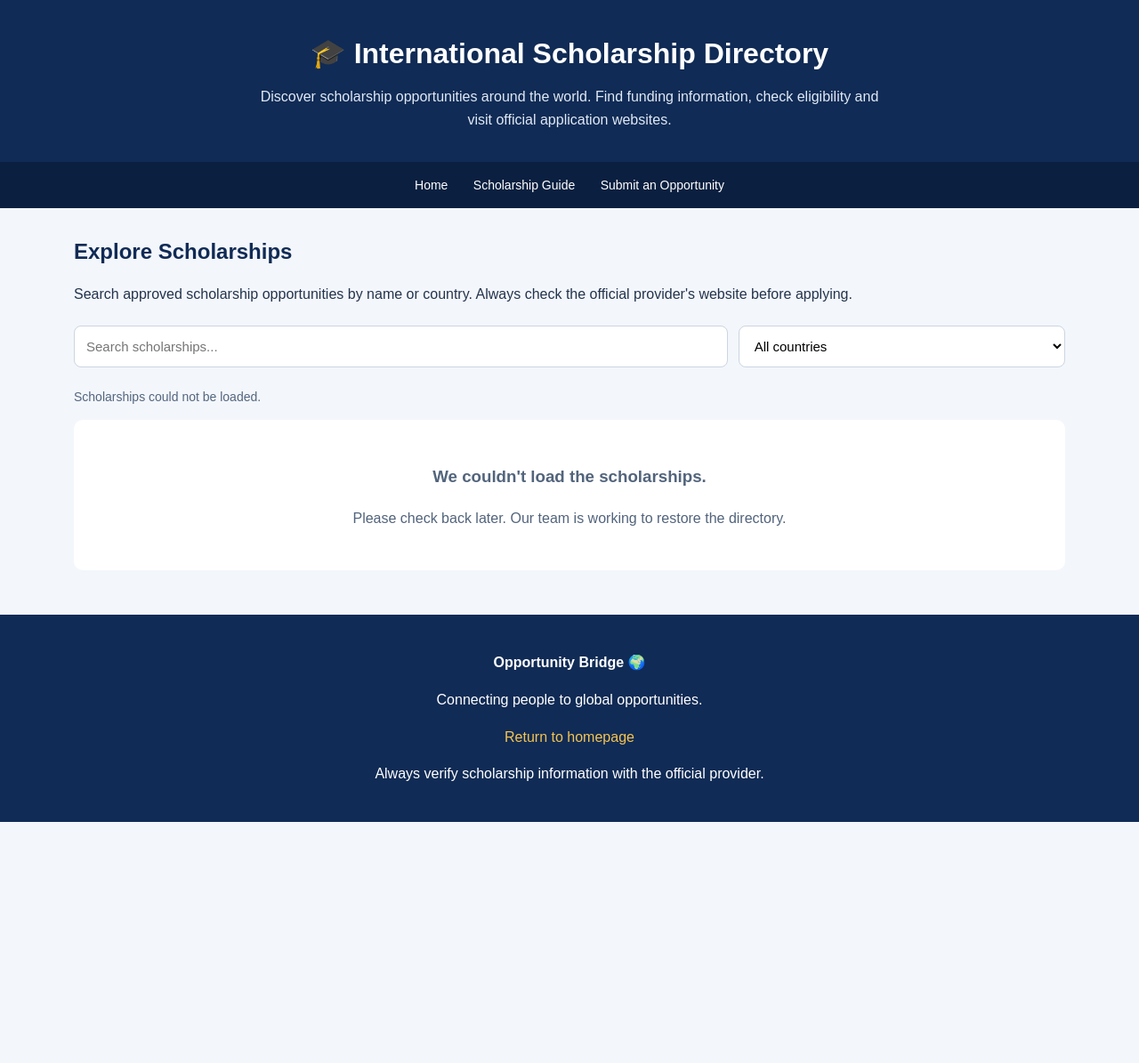
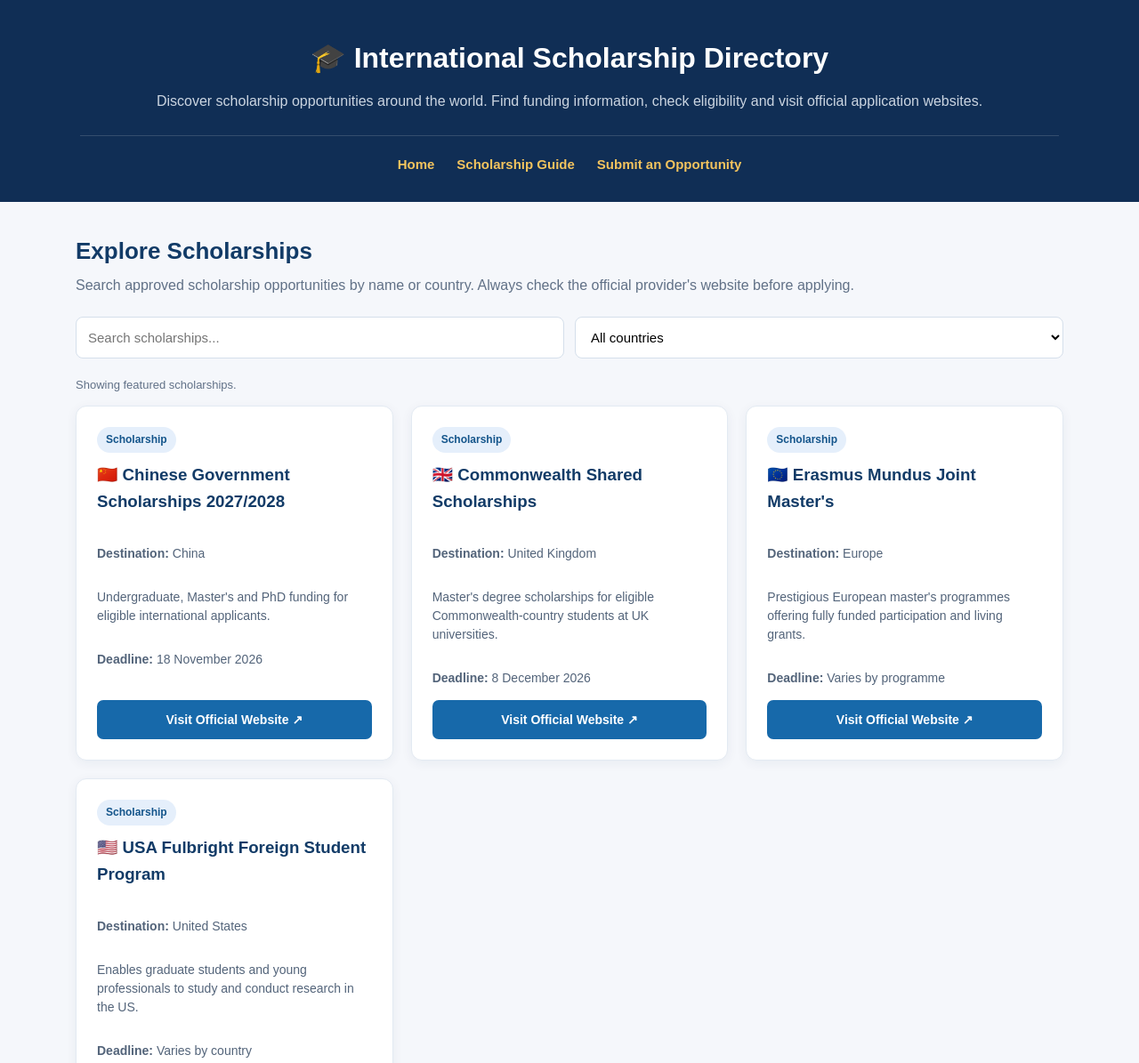
Before and after one commit to georgenjogu8326/Opportunity-Bridge, a plain HTML site: page scholarships.html in a window 1280 px wide. Shown: the top 1195 px of the page at 89% size. Before the commit the page ends 924 px from the top, so only its background shows below. Drawn offline with Linux system fonts and the light colour scheme; no server answers.

Commit message:
Revise scholarships.html with new content and styles
Updated scholarship page with new title, description, and layout changes. Improved styling and added Cloudflare Web Analytics.

```diff
--- a/scholarships.html
+++ b/scholarships.html
@@ -1,35 +1,35 @@
-
 <!DOCTYPE html>
 <html lang="en">
 <head>
+  <!-- Cloudflare Web Analytics -->
+  <script type="module" src="https://static.cloudflareinsights.com/beacon.min.js" data-cf-beacon='{"token": "d8ed4490cbda4b3c850ea7be3de24903"}'></script>
+  <!-- End Cloudflare Web Analytics -->
+
   <meta charset="UTF-8">
   <meta name="viewport" content="width=device-width, initial-scale=1.0">
 
-  <title>International Scholarships 2027 | Opportunity Bridge</title>
-
-  <meta name="description" content="Discover international scholarships for undergraduate, postgraduate and doctoral students. Explore eligibility, deadlines and official application links.">
-
+  <title>International Scholarship Directory | Opportunity Bridge</title>
+  <meta name="description" content="Discover scholarship opportunities around the world. Find funding information, check eligibility and visit official application websites.">
   <meta name="robots" content="index, follow">
+  <link rel="canonical" href="https://opportunity-bridge.pages.dev/scholarships.html">
 
   <link rel="icon" type="image/svg+xml" href="/favicon.svg">
 
   <style>
-    * {
-      box-sizing: border-box;
-    }
+    * { box-sizing: border-box; scroll-behavior: smooth; }
 
     body {
       margin: 0;
-      font-family: Arial, sans-serif;
-      background: #f3f6fb;
-      color: #24344d;
+      font-family: Arial, Helvetica, sans-serif;
+      background: #f5f7fb;
+      color: #172b4d;
       line-height: 1.6;
     }
 
     header {
-      background: #102b55;
+      background: #102e55;
       color: white;
-      padding: 35px 20px;
+      padding: 40px 7% 30px;
       text-align: center;
     }
 
@@ -39,372 +39,293 @@
     }
 
     header p {
-      max-width: 700px;
-      margin: auto;
-      color: #e0e9f5;
+      color: #cbd5e1;
+      margin: 0 0 25px;
+      font-size: 16px;
     }
 
     nav {
-      background: #0b2040;
-      padding: 13px;
-      text-align: center;
+      display: flex;
+      justify-content: center;
+      flex-wrap: wrap;
+      gap: 25px;
+      border-top: 1px solid rgba(255,255,255,0.15);
+      padding-top: 20px;
     }
 
     nav a {
-      color: white;
+      color: #f4c45e;
       text-decoration: none;
-      margin: 0 12px;
-      font-size: 14px;
+      font-size: 15px;
+      font-weight: bold;
     }
 
-    .container {
+    nav a:hover { text-decoration: underline; }
+
+    main {
       max-width: 1150px;
-      margin: 30px auto;
-      padding: 0 18px;
+      margin: 35px auto;
+      padding: 0 20px;
     }
 
-    .intro {
-      margin-bottom: 22px;
+    .section-heading { margin-bottom: 22px; }
+
+    .section-heading h2 {
+      font-size: 26px;
+      margin-bottom: 5px;
+      color: #123b67;
     }
 
-    .intro h2 {
-      color: #102b55;
-      margin-bottom: 5px;
+    .section-heading p { color: #617187; margin-top: 0; }
+
+    .filters {
+      display: flex;
+      gap: 12px;
+      flex-wrap: wrap;
+      margin-bottom: 20px;
     }
 
-    .filters {
-      display: grid;
-      grid-template-columns: 2fr 1fr;
-      gap: 12px;
-      margin: 22px 0;
-    }
-
-    input, select {
-      width: 100%;
+    .filters select, .filters input {
+      background: white;
+      flex: 1;
+      min-width: 220px;
       padding: 13px;
-      border: 1px solid #cbd5e1;
+      border: 1px solid #d5dfeb;
       border-radius: 8px;
-      background: white;
       font-size: 15px;
     }
 
-    .results {
-      margin: 15px 0;
-      color: #53657e;
-      font-size: 14px;
+    #loadStatus {
+      color: #617187;
+      font-size: 13px;
+      margin: 12px 0;
     }
 
     .cards {
       display: grid;
-      grid-template-columns: repeat(auto-fit, minmax(270px, 1fr));
+      grid-template-columns: repeat(auto-fit,minmax(280px,1fr));
       gap: 20px;
     }
 
     .card {
       background: white;
-      padding: 22px;
+      padding: 23px;
       border-radius: 12px;
-      border: 1px solid #dce4ef;
-      box-shadow: 0 4px 14px rgba(20, 45, 80, 0.05);
+      border: 1px solid #e3eaf2;
+      box-shadow: 0 3px 13px rgba(20,50,80,.06);
       display: flex;
       flex-direction: column;
     }
 
+    .card h3 { color: #123b67; margin-top: 10px; }
+    .card p { color: #53647a; font-size: 14px; line-height: 1.5; }
+
     .tag {
       display: inline-block;
-      background: #e4f4eb;
-      color: #17633d;
+      background: #e5effb;
+      color: #14558b;
+      padding: 5px 10px;
       border-radius: 20px;
-      padding: 5px 12px;
       font-size: 12px;
-      margin-bottom: 12px;
-      width: fit-content;
-    }
-
-    .card h3 {
-      color: #153c70;
-      margin: 0 0 15px;
-      font-size: 19px;
-    }
-
-    .detail {
-      margin: 7px 0;
-      font-size: 14px;
-      color: #52647c;
-      overflow-wrap: anywhere;
-    }
-
-    .description {
-      font-size: 14px;
-      margin: 12px 0;
-      color: #52647c;
-    }
-
-    .apply {
-      display: block;
-      text-align: center;
-      background: #176bb0;
-      color: white;
-      text-decoration: none;
-      padding: 12px;
-      border-radius: 7px;
-      margin-top: auto;
+      align-self: flex-start;
       font-weight: bold;
     }
 
-    .apply:hover {
-      background: #104e83;
+    .deadline { font-size: 13px; color: #42566f; }
+
+    .card a {
+      display: inline-block;
+      background: #1769aa;
+      color: white;
+      padding: 11px 14px;
+      text-align: center;
+      border-radius: 7px;
+      text-decoration: none;
+      margin-top: auto;
+      font-weight: bold;
+      font-size: 14px;
     }
 
-    .empty, .loading, .error {
+    .card a:hover { background: #0e4d82; }
+
+    .empty {
       background: white;
-      padding: 30px;
+      padding: 35px;
       border-radius: 10px;
       text-align: center;
-      color: #52647c;
       grid-column: 1 / -1;
+      color: #53647a;
+      box-shadow: 0 3px 13px rgba(20,50,80,.06);
     }
 
     footer {
-      background: #102b55;
+      text-align: center;
+      padding: 35px 20px;
+      background: #102e55;
       color: white;
-      text-align: center;
-      padding: 25px 15px;
-      margin-top: 50px;
+      margin-top: 65px;
     }
 
-    footer a {
-      color: #f5c451;
-      text-decoration: none;
-    }
-
-    @media (max-width: 600px) {
-      header h1 {
-        font-size: 25px;
-      }
-
-      .filters {
-        grid-template-columns: 1fr;
-      }
-
-      nav a {
-        display: inline-block;
-        margin: 5px 8px;
-      }
-    }
+    footer a { color: #f4bd4f; text-decoration: none; }
   </style>
 </head>
-
 <body>
 
 <header>
   <h1>🎓 International Scholarship Directory</h1>
-  <p>
-    Discover scholarship opportunities around the world.
-    Find funding information, check eligibility and visit official application websites.
-  </p>
+  <p>Discover scholarship opportunities around the world. Find funding information, check eligibility and visit official application websites.</p>
+  <nav>
+    <a href="index.html">Home</a>
+    <a href="scholarship-guide.html">Scholarship Guide</a>
+    <a href="index.html#contact">Submit an Opportunity</a>
+  </nav>
 </header>
 
-<nav>
-  <a href="index.html">Home</a>
-  <a href="scholarship-guide.html">Scholarship Guide</a>
-  <a href="index.html#submit">Submit an Opportunity</a>
-</nav>
+<main>
+  <section>
+    <div class="section-heading">
+      <h2>Explore Scholarships</h2>
+      <p>Search approved scholarship opportunities by name or country. Always check the official provider's website before applying.</p>
+    </div>
 
-<main class="container">
+    <div class="filters">
+      <input id="search" type="search" placeholder="Search scholarships..." aria-label="Search scholarships">
+      <select id="country" aria-label="Filter by country">
+        <option value="">All countries</option>
+        <option value="Global">Global</option>
+        <option value="China">China</option>
+        <option value="United Kingdom">United Kingdom</option>
+        <option value="Europe">Europe</option>
+        <option value="United States">United States</option>
+        <option value="Canada">Canada</option>
+      </select>
+    </div>
 
-  <section class="intro">
-    <h2>Explore Scholarships</h2>
-    <p>
-      Search approved scholarship opportunities by name or country.
-      Always check the official provider's website before applying.
-    </p>
+    <p id="loadStatus" aria-live="polite">Loading scholarships...</p>
+    <div id="results" class="cards"></div>
   </section>
-
-  <section class="filters">
-    <input
-      type="search"
-      id="searchInput"
-      placeholder="Search scholarships..."
-      aria-label="Search scholarships"
-    >
-
-    <select id="countryFilter" aria-label="Filter by country">
-      <option value="">All countries</option>
-    </select>
-  </section>
-
-  <p class="results" id="resultsCount">Loading scholarships...</p>
-
-  <section class="cards" id="scholarshipCards">
-    <div class="loading">Loading approved scholarships...</div>
-  </section>
-
 </main>
 
 <footer>
   <p><strong>Opportunity Bridge 🌍</strong></p>
-  <p>Connecting people to global opportunities.</p>
-  <p>
-    <a href="index.html">Return to homepage</a>
-  </p>
-  <p>Always verify scholarship information with the official provider.</p>
+  <p>© 2026 Opportunity Bridge. All rights reserved.</p>
 </footer>
 
 <script>
-  const SHEET_URL = "https://docs.google.com/spreadsheets/d/e/2PACX-1vT6X1KjNwmGhNFVpkAEeQIf3jxOpDeXML4e1tftya-0AGtkgcwIQtVy0WElZTSwIH3qIapUVoFBKmAv/pub?gid=1040139166&single=true&output=csv";
+  const starterScholarships = [
+    {
+      title: "🇨🇳 Chinese Government Scholarships 2027/2028",
+      category: "Scholarship",
+      country: "China",
+      description: "Undergraduate, Master's and PhD funding for eligible international applicants.",
+      deadline: "18 November 2026",
+      link: "https://www.campuschina.org/"
+    },
+    {
+      title: "🇬🇧 Commonwealth Shared Scholarships",
+      category: "Scholarship",
+      country: "United Kingdom",
+      description: "Master's degree scholarships for eligible Commonwealth-country students at UK universities.",
+      deadline: "8 December 2026",
+      link: "https://cscuk.fcdo.gov.uk/scholarships/commonwealth-shared-scholarships/"
+    },
+    {
+      title: "🇪🇺 Erasmus Mundus Joint Master's",
+      category: "Scholarship",
+      country: "Europe",
+      description: "Prestigious European master's programmes offering fully funded participation and living grants.",
+      deadline: "Varies by programme",
+      link: "https://erasmus-plus.ec.europa.eu/opportunities/individuals/students/erasmus-mundus-joint-masters"
+    },
+    {
+      title: "🇺🇸 USA Fulbright Foreign Student Program",
+      category: "Scholarship",
+      country: "United States",
+      description: "Enables graduate students and young professionals to study and conduct research in the US.",
+      deadline: "Varies by country",
+      link: "https://fulbrightprogram.org/"
+    }
+  ];
 
-  const cards = document.getElementById("scholarshipCards");
-  const searchInput = document.getElementById("searchInput");
-  const countryFilter = document.getElementById("countryFilter");
-  const resultsCount = document.getElementById("resultsCount");
+  const GOOGLE_SHEET_URL =
+    "https://docs.google.com/spreadsheets/d/e/2PACX-1vT6X1KjNwmGhNFVpkAEeQIf3jxOpDeXML4e1tftya-0AGtkgcwIQtVy0WElZTSwIH3qIapUVoFBKmAv/pub?gid=1040139166&single=true&output=csv";
 
-  let scholarships = [];
+  let scholarships = [...starterScholarships];
 
   function parseCSV(text) {
     const rows = [];
     let row = [];
     let value = "";
     let insideQuotes = false;
-
     for (let i = 0; i < text.length; i++) {
       const char = text[i];
       const next = text[i + 1];
-
-      if (char === '"' && insideQuotes && next === '"') {
-        value += '"';
-        i++;
-      } else if (char === '"') {
-        insideQuotes = !insideQuotes;
-      } else if (char === "," && !insideQuotes) {
-        row.push(value.trim());
-        value = "";
-      } else if ((char === "\n" || char === "\r") && !insideQuotes) {
+      if (char === '"' && insideQuotes && next === '"') { value += '"'; i++; }
+      else if (char === '"') { insideQuotes = !insideQuotes; }
+      else if (char === "," && !insideQuotes) { row.push(value); value = ""; }
+      else if ((char === "\n" || char === "\r") && !insideQuotes) {
         if (char === "\r" && next === "\n") i++;
-        row.push(value.trim());
-
-        if (row.some(cell => cell !== "")) {
-          rows.push(row);
-        }
-
-        row = [];
-        value = "";
-      } else {
-        value += char;
-      }
+        row.push(value);
+        if (row.some(c => c.trim() !== "")) rows.push(row);
+        row = []; value = "";
+      } else { value += char; }
     }
-
-    row.push(value.trim());
-
-    if (row.some(cell => cell !== "")) {
-      rows.push(row);
-    }
-
+    row.push(value);
+    if (row.some(c => c.trim() !== "")) rows.push(row);
     return rows;
   }
 
-  function clean(value) {
-    return (value || "").trim();
+  function clean(val) { return String(val || "").trim(); }
+  function norm(val) { return clean(val).toLowerCase().replace(/[^a-z0-9]/g, ""); }
+  function findCol(headers, names) { return headers.findIndex(h => names.includes(norm(h))); }
+
+  function convertSheetRows(csvText) {
+    const rows = parseCSV(csvText.replace(/^\uFEFF/, ""));
+    if (rows.length < 2) return [];
+    const headers = rows[0];
+    const tCol = findCol(headers, ["title", "opportunitytitle"]);
+    const catCol = findCol(headers, ["category", "opportunitycategory"]);
+    const ctryCol = findCol(headers, ["country", "eligiblecountry"]);
+    const descCol = findCol(headers, ["description", "opportunitydescription"]);
+    const linkCol = findCol(headers, ["officiallink", "link", "website"]);
+    const deadCol = findCol(headers, ["deadline", "applicationdeadline"]);
+    const statCol = findCol(headers, ["reviewstatus"]);
+
+    if (tCol === -1 || linkCol === -1) return [];
+
+    return rows.slice(1).map(row => {
+      const get = idx => idx === -1 ? "" : clean(row[idx]);
+      return {
+        title: get(tCol),
+        category: get(catCol) || "Scholarship",
+        country: get(ctryCol) || "Global",
+        description: get(descCol),
+        deadline: get(deadCol),
+        link: get(linkCol),
+        status: get(statCol).toLowerCase()
+      };
+    }).filter(item => item.title && (item.status === "approved" || item.status === ""));
   }
 
-  function findColumn(headers, possibleNames) {
-    return headers.findIndex(header =>
-      possibleNames.includes(
-        clean(header).toLowerCase().replace(/[^a-z0-9]/g, "")
-      )
-    );
-  }
-
-  function safeLink(value) {
-    try {
-      const url = new URL(value);
-      return url.protocol === "https:" || url.protocol === "http:";
-    } catch {
-      return false;
-    }
-  }
-
-  function convertRows(csvText) {
-    const rows = parseCSV(csvText.replace(/^\uFEFF/, ""));
-
-    if (rows.length < 2) return [];
-
-    const headers = rows[0];
-
-    const titleCol = findColumn(headers, ["title", "opportunitytitle"]);
-    const categoryCol = findColumn(headers, ["category", "opportunitycategory"]);
-    const countryCol = findColumn(headers, ["country", "eligiblecountry", "eligiblecountries"]);
-    const descriptionCol = findColumn(headers, ["description", "opportunitydescription"]);
-    const linkCol = findColumn(headers, ["officiallink", "officialapplicationlink", "link", "website"]);
-    const deadlineCol = findColumn(headers, ["deadline", "applicationdeadline"]);
-    const statusCol = findColumn(headers, ["reviewstatus"]);
-
-    if (titleCol === -1 || linkCol === -1 || statusCol === -1) {
-      throw new Error("The spreadsheet must include Title, Official Link and Review Status columns.");
-    }
-
-    return rows.slice(1).map(row => {
-      const get = index => index === -1 ? "" : clean(row[index]);
-
-      return {
-        title: get(titleCol),
-        category: get(categoryCol),
-        country: get(countryCol) || "Global",
-        description: get(descriptionCol),
-        link: get(linkCol),
-        deadline: get(deadlineCol),
-        status: get(statusCol).toLowerCase()
-      };
-    }).filter(item =>
-      item.title &&
-      item.category.toLowerCase().includes("scholarship") &&
-      item.status === "approved" &&
-      safeLink(item.link)
-    );
-  }
-
-  function populateCountries() {
-    const countries = [...new Set(
-      scholarships.map(item => item.country)
-    )].sort();
-
-    countryFilter.innerHTML = '<option value="">All countries</option>';
-
-    countries.forEach(country => {
-      const option = document.createElement("option");
-      option.value = country;
-      option.textContent = country;
-      countryFilter.appendChild(option);
-    });
-  }
-
-  function renderScholarships() {
-    const search = searchInput.value.toLowerCase().trim();
-    const country = countryFilter.value;
+  function showScholarships() {
+    const term = clean(document.getElementById("search").value).toLowerCase();
+    const country = document.getElementById("country").value;
 
     const filtered = scholarships.filter(item => {
-      const matchesSearch =
-        item.title.toLowerCase().includes(search) ||
-        item.description.toLowerCase().includes(search) ||
-        item.country.toLowerCase().includes(search);
-
-      const matchesCountry = !country || item.country === country;
-
-      return matchesSearch && matchesCountry;
+      const text = [item.title, item.description, item.country, item.deadline || ""].join(" ").toLowerCase();
+      const matchSearch = text.includes(term);
+      const matchCountry = !country || item.country.toLowerCase().includes(country.toLowerCase()) || item.country.toLowerCase() === "global";
+      return matchSearch && matchCountry;
     });
 
-    resultsCount.textContent =
-      filtered.length + (filtered.length === 1 ? " scholarship found" : " scholarships found");
+    const results = document.getElementById("results");
+    results.replaceChildren();
 
-    cards.innerHTML = "";
-
-    if (filtered.length === 0) {
-      cards.innerHTML = `
-        <div class="empty">
-          <h3>No scholarships found yet</h3>
-          <p>Try another search, or check back later for newly approved scholarships.</p>
-        </div>
-      `;
+    if (!filtered.length) {
+      const empty = document.createElement("div");
+      empty.className = "empty";
+      empty.textContent = "No scholarships found matching your search.";
+      results.appendChild(empty);
       return;
     }
 
@@ -414,68 +335,63 @@
 
       const tag = document.createElement("span");
       tag.className = "tag";
-      tag.textContent = "Approved scholarship";
+      tag.textContent = item.category || "Scholarship";
 
       const title = document.createElement("h3");
       title.textContent = item.title;
 
-      const countryText = document.createElement("p");
-      countryText.className = "detail";
-      countryText.textContent = "🌍 Country: " + item.country;
+      const loc = document.createElement("p");
+      loc.innerHTML = `<strong>Destination:</strong> ${item.country}`;
 
-      const deadlineText = document.createElement("p");
-      deadlineText.className = "detail";
-      deadlineText.textContent = "📅 Deadline: " + (item.deadline || "Check official website");
+      const desc = document.createElement("p");
+      desc.textContent = item.description || "Visit official website for details.";
 
-      const description = document.createElement("p");
-      description.className = "description";
-      description.textContent = item.description || "Check the official provider's website for scholarship details.";
+      card.append(tag, title, loc, desc);
+
+      if (item.deadline) {
+        const dead = document.createElement("p");
+        dead.className = "deadline";
+        dead.innerHTML = `<strong>Deadline:</strong> ${item.deadline}`;
+        card.appendChild(dead);
+      }
 
       const link = document.createElement("a");
-      link.className = "apply";
       link.href = item.link;
       link.target = "_blank";
       link.rel = "noopener noreferrer";
-      link.textContent = "Apply / Official Information ↗";
+      link.textContent = "Visit Official Website ↗";
 
-      card.append(tag, title, countryText, deadlineText, description, link);
-      cards.appendChild(card);
+      card.appendChild(link);
+      results.appendChild(card);
     });
   }
 
-  async function loadScholarships() {
+  async function loadData() {
+    const status = document.getElementById("loadStatus");
     try {
-      const response = await fetch(SHEET_URL, { cache: "no-store" });
+      const res = await fetch(GOOGLE_SHEET_URL, { cache: "no-store" });
+      if (!res.ok) throw new Error();
+      const csv = await res.text();
+      const sheetItems = convertSheetRows(csv);
 
-      if (!response.ok) {
-        throw new Error("Could not load the published spreadsheet.");
+      if (sheetItems.length) {
+        const map = new Map();
+        starterScholarships.forEach(s => map.set(s.title.toLowerCase(), s));
+        sheetItems.forEach(s => map.set(s.title.toLowerCase(), s));
+        scholarships = Array.from(map.values());
       }
-
-      const csvText = await response.text();
-
-      scholarships = convertRows(csvText);
-
-      populateCountries();
-      renderScholarships();
-
-    } catch (error) {
-      console.error("Scholarship directory error:", error);
-
-      resultsCount.textContent = "Scholarships could not be loaded.";
-
-      cards.innerHTML = `
-        <div class="error">
-          <h3>We couldn't load the scholarships.</h3>
-          <p>Please check back later. Our team is working to restore the directory.</p>
-        </div>
-      `;
+      showScholarships();
+      status.textContent = "Showing verified scholarships.";
+    } catch {
+      showScholarships();
+      status.textContent = "Showing featured scholarships.";
     }
   }
 
-  searchInput.addEventListener("input", renderScholarships);
-  countryFilter.addEventListener("change", renderScholarships);
+  document.getElementById("search").addEventListener("input", showScholarships);
+  document.getElementById("country").addEventListener("change", showScholarships);
 
-  loadScholarships();
+  loadData();
 </script>
 
 </body>
```
